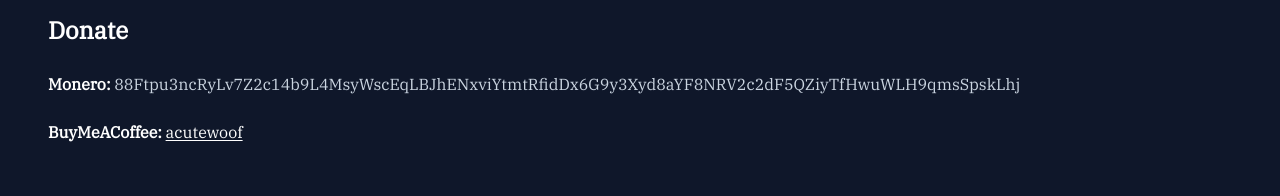
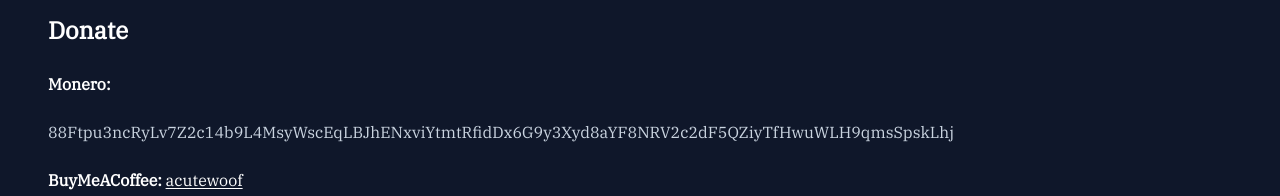
Before and after one commit to woof-os/woof-os.github.io, a Next.js app: page / in a window 1280 px wide. Shown: the part 3112-3308 px from the top of the page. Built offline with nearby package versions, Linux system fonts and the light colour scheme.

Commit message:
the shit idk

```diff
--- a/app/components/donation.tsx
+++ b/app/components/donation.tsx
@@ -5,9 +5,9 @@ function Donation() {
         <div>
             <hr />
             <h2>Donate</h2>
-            <p className="text-wrap break-all">
+            <p>
                 <strong>Monero: </strong>
-                88Ftpu3ncRyLv7Z2c14b9L4MsyWscEqLBJhENxviYtmtRfidDx6G9y3Xyd8aYF8NRV2c2dF5QZiyTfHwuWLH9qmsSpskLhj
+                <p className="text-wrap break-all">88Ftpu3ncRyLv7Z2c14b9L4MsyWscEqLBJhENxviYtmtRfidDx6G9y3Xyd8aYF8NRV2c2dF5QZiyTfHwuWLH9qmsSpskLhj</p>
             </p>
             <p>
                 <strong>BuyMeACoffee: </strong>
```
